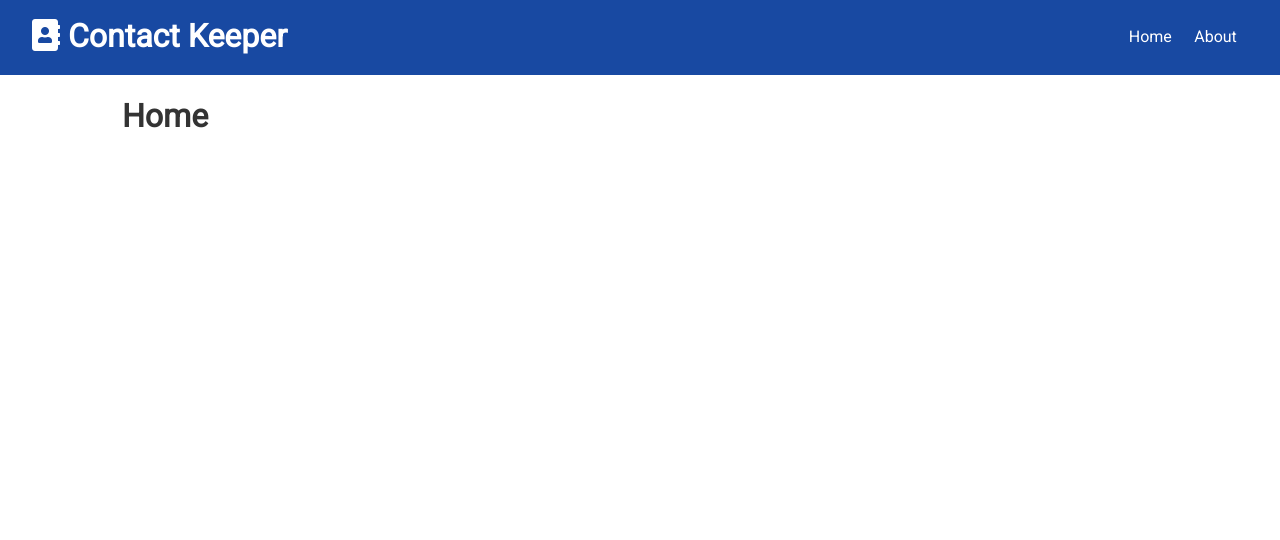
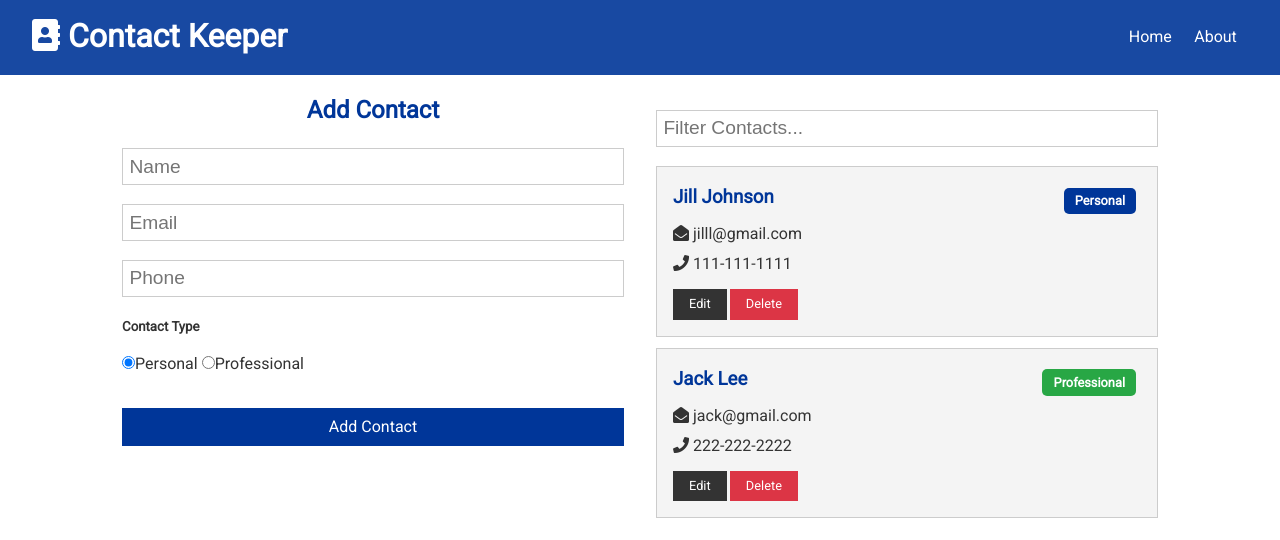
Before and after one commit to weichunnn/contact-keeper, a React (Create React App) app in the folder client/: page / in a window 1280 px wide. Shown: the top 540 px of the page. Built offline with nearby package versions, Linux system fonts and the light colour scheme; the HTML template or start-up script is replaced by a standard one.

Commit message:
Added Filtering

```diff
--- /dev/null
+++ b/client/src/components/contacts/ContactFilter.js
@@ -0,0 +1,39 @@
+import React, { useContext, useRef, useEffect } from 'react';
+import ContactContext from '../../context/contact/contactContext';
+
+const ContactFilter = () => {
+  const contactContext = useContext(ContactContext);
+
+  const text = useRef('');
+
+  const { filterContacts, clearFilter, filtered } = contactContext;
+
+  useEffect(() => {
+    if (filtered === null) {
+      text.current.value = '';
+    }
+  });
+
+  const onChange = (e) => {
+    if (text.current.value !== '') {
+      filterContacts(e.target.value);
+    } else {
+      clearFilter();
+    }
+  };
+
+  return (
+    <div>
+      <form>
+        <input
+          type='text'
+          ref={text}
+          placeholder='Filter Contacts...'
+          onChange={onChange}
+        />
+      </form>
+    </div>
+  );
+};
+
+export default ContactFilter;
--- a/client/src/components/pages/Home.js
+++ b/client/src/components/pages/Home.js
@@ -1,9 +1,18 @@
 import React from 'react';
+import Contacts from '../contacts/Contacts';
+import ContactForm from '../contacts/ContactForm';
+import ContactFilter from '../contacts/ContactFilter';
 
 const Home = () => {
   return (
-    <div>
-      <h1>Home</h1>
+    <div className='grid-2'>
+      <div>
+        <ContactForm />
+      </div>
+      <div>
+        <ContactFilter />
+        <Contacts />
+      </div>
     </div>
   );
 };
```
